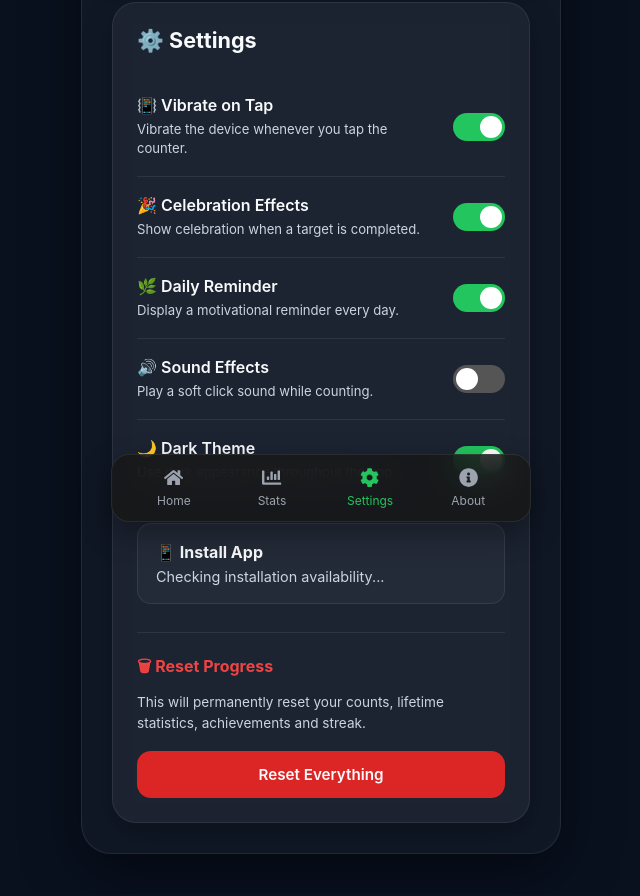
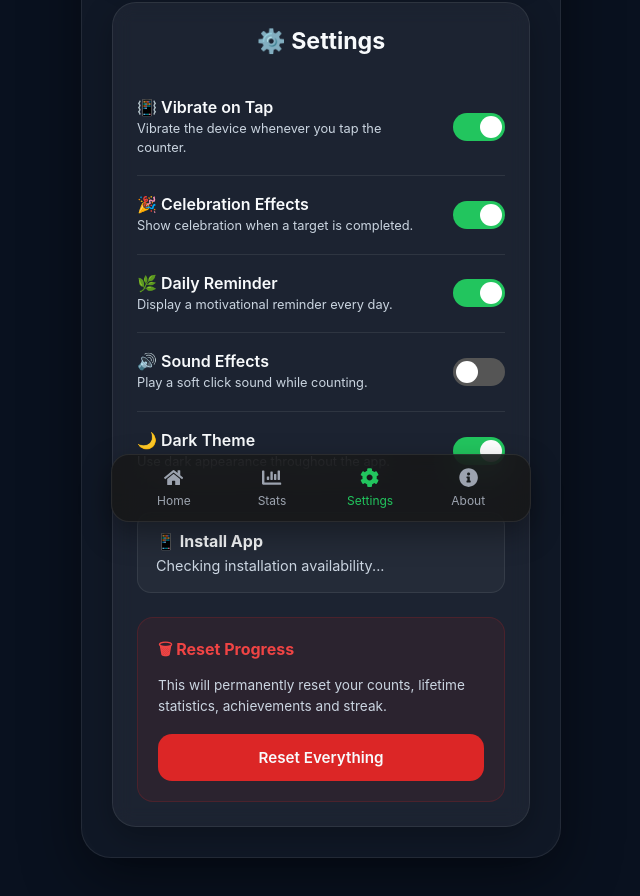
Before and after one commit to wasifansari22/Tasbeeh-Counter, a React (Vite) app: page /settings in a window 1280 px wide. Shown: the part 260-1156 px from the top of the page, without its empty margins (319-959 px from the left). Built offline with nearby package versions, Linux system fonts and the light colour scheme.

Commit message:
Style: Redesign Settings page with modern card layout

```diff
--- a/src/components/SettingsCard/SettingsCard.module.css
+++ b/src/components/SettingsCard/SettingsCard.module.css
@@ -14,10 +14,11 @@
 }
 
 .heading {
-    margin-bottom: var(--space-lg);
-    font-size: 1.35rem;
+    margin-bottom: 24px;
+    font-size: 1.45rem;
     font-weight: 700;
     color: var(--text);
+    text-align: center;
 }
 
 .settings {
@@ -50,8 +51,8 @@
 }
 
 .info p {
-    margin-top: 5px;
-    font-size: .82rem;
+    margin-top: 3px;
+    font-size: .8rem;
     line-height: 1.45;
     color: var(--text-secondary);
 }
@@ -104,9 +105,11 @@
 
 /* reset progress */
 .resetSection {
-    margin-top: 28px;
-    padding-top: 22px;
-    border-top: 1px solid rgba(255, 255, 255, .08);
+    margin-top: 24px;
+    padding: 20px;
+    border-radius: 16px;
+    background: rgba(220, 38, 38, .08);
+    border: 1px solid rgba(220, 38, 38, .18);
 }
 
 .resetSection h4 {
```
